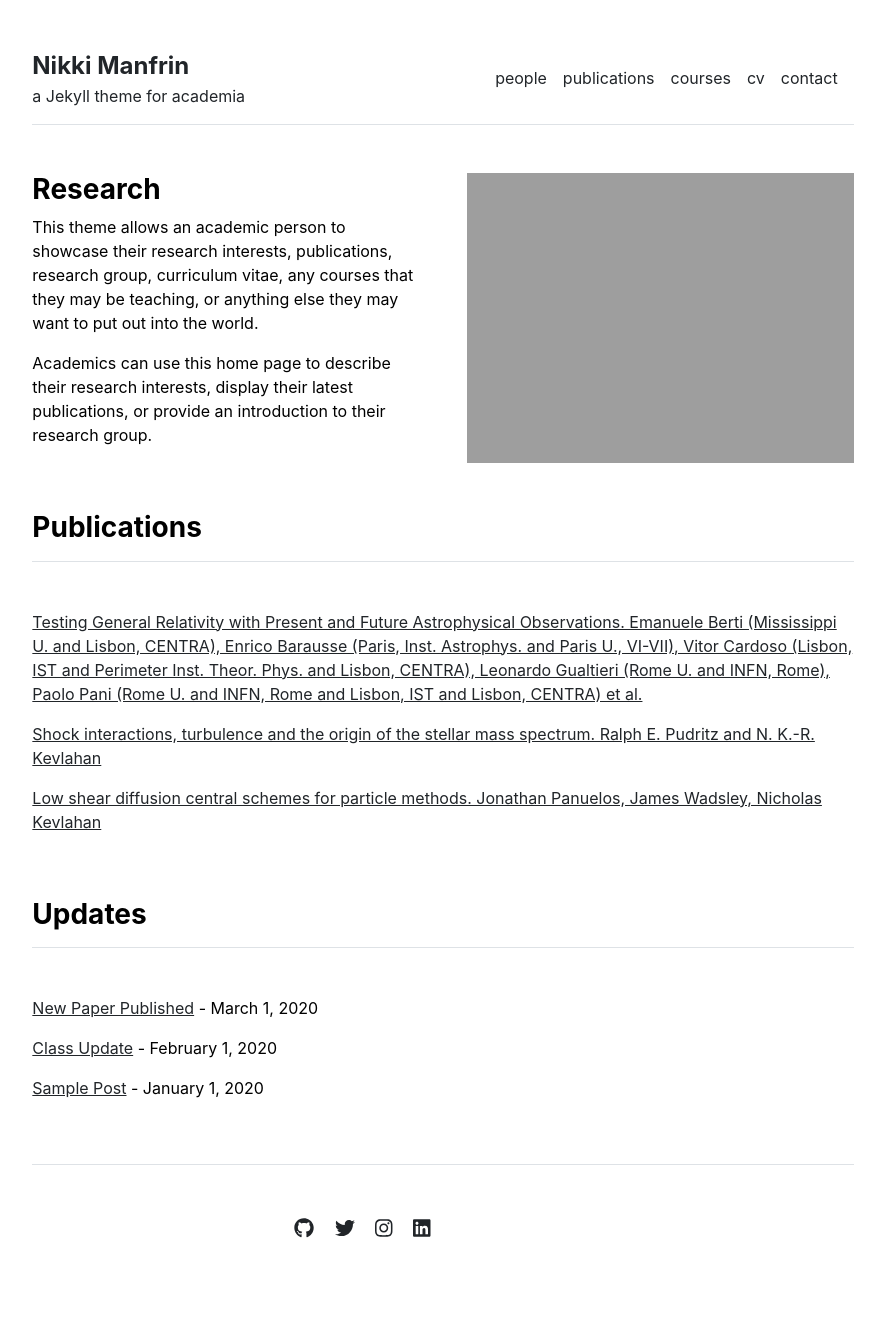
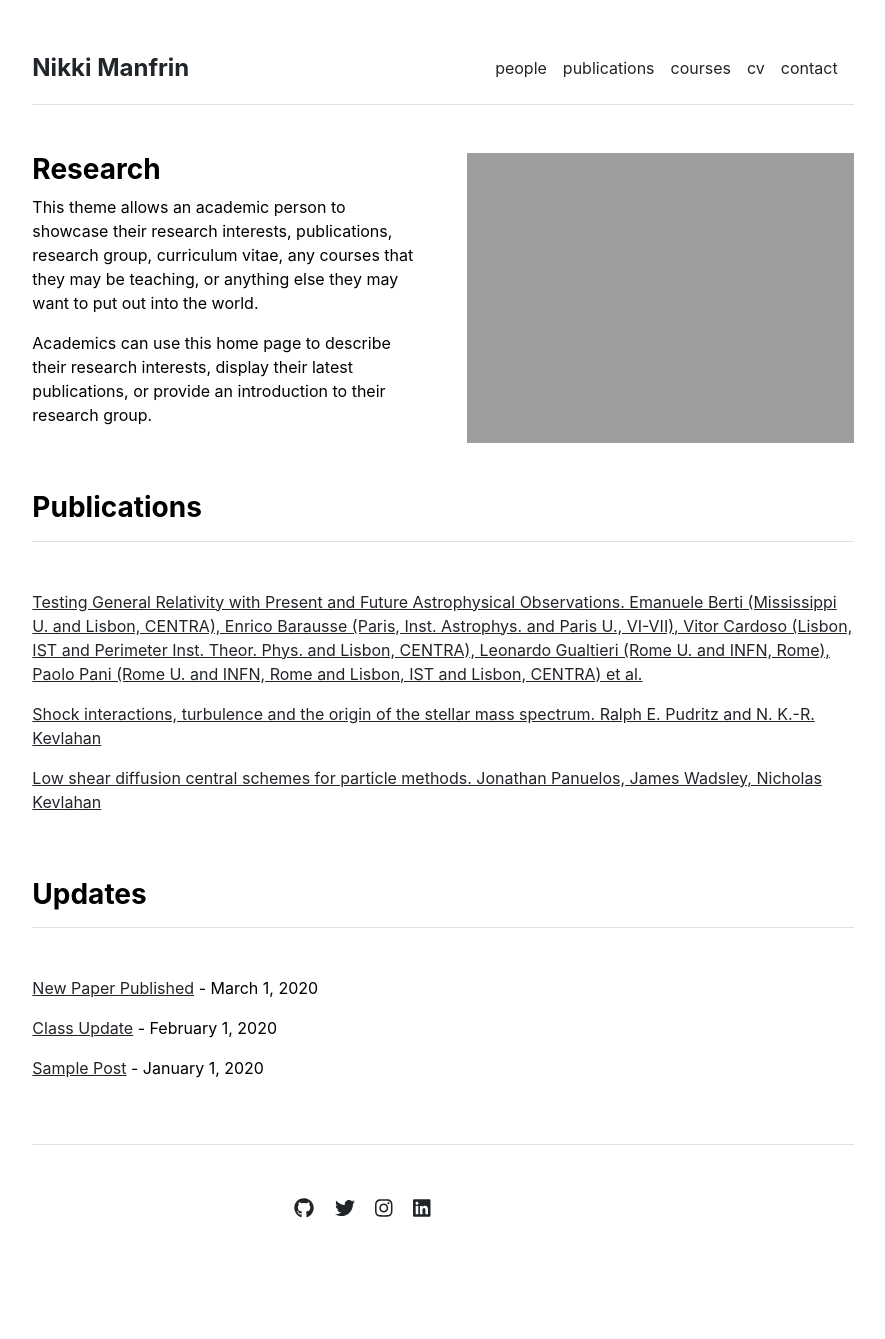
Before and after one commit to nikkimanf/nikkimanf.github.io, a Jekyll site: the page built from index.md, in a window 1280 px wide. Shown: the whole page, without its empty margins (197-1082 px from the left). Built offline with Jekyll 4.4.1, drawn with Linux system fonts in a browser that asks for light colours.

Commit message:
no description

```diff
--- a/_config.yml
+++ b/_config.yml
@@ -1,4 +1,3 @@
 url: "https://nikkimanf.github.io" # the base hostname & protocol for your site, e.g. http://example.com
 baseurl: "" # the subpath of your site, e.g. /blog
 title: "Nikki Manfrin" # the name of your site, e.g. ACME Corp.
-description: "a Jekyll theme for academia"
```
